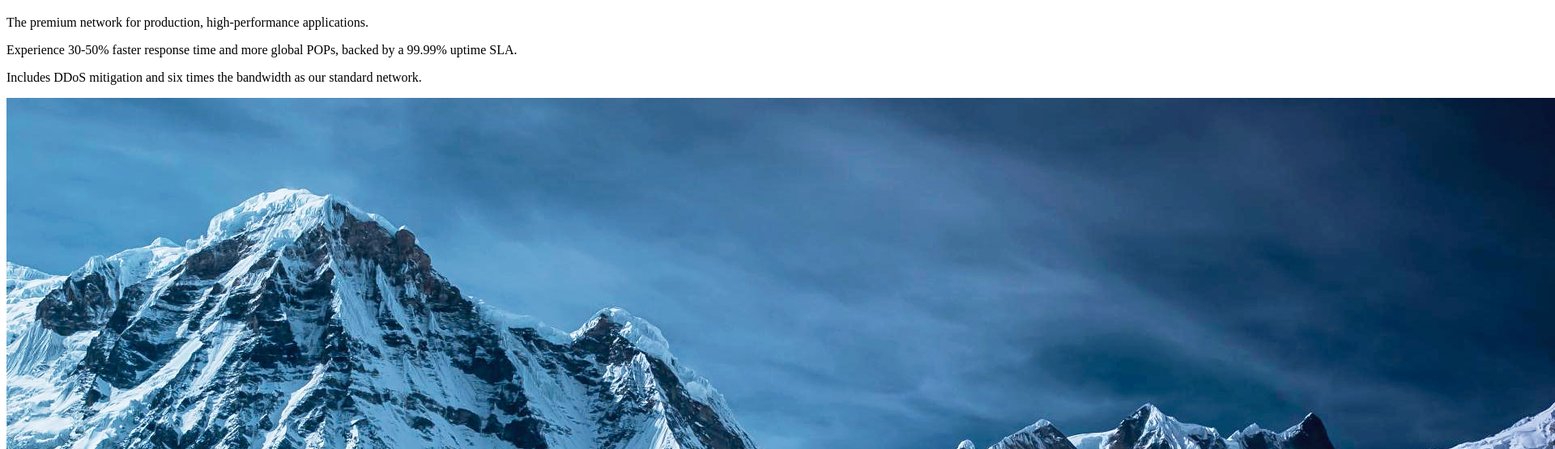
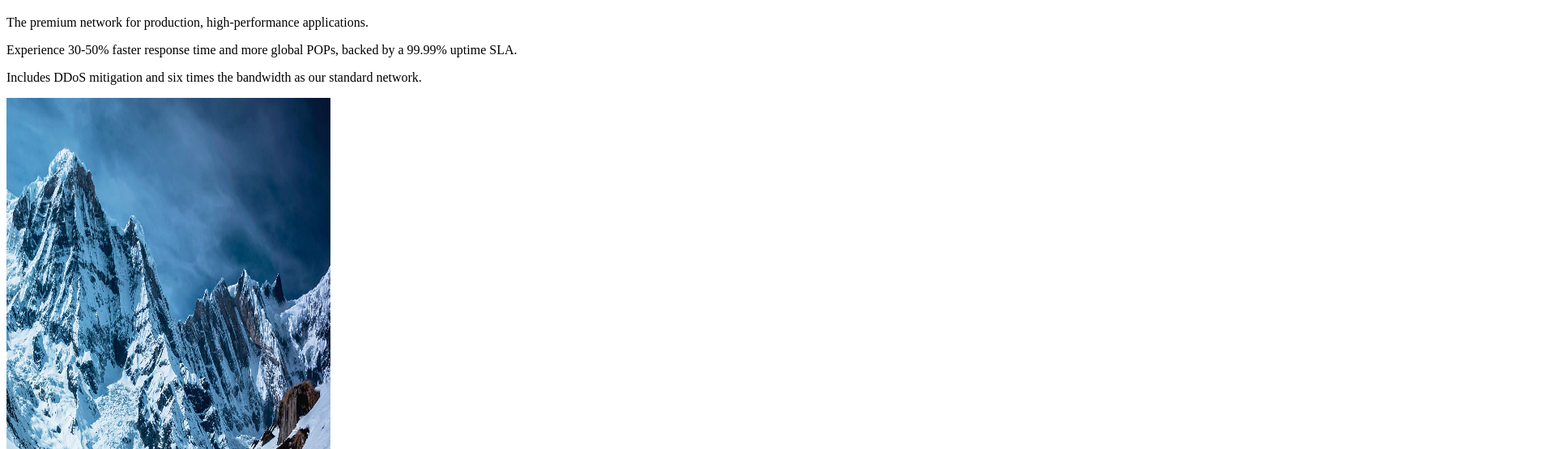
Before and after one commit to steffenkjekken/my-first-repo, a plain HTML site: page Index.html in a window 1280 px wide. Shown: the part 61-616 px from the top of the page at 81% size, 1920 px wide, since content can reach past the window. Drawn offline with Linux system fonts and the light colour scheme.

Commit message:
Update Index.html

```diff
--- a/Index.html
+++ b/Index.html
@@ -11,6 +11,8 @@
     <p>The premium network for production, high-performance applications. </p>
     <p>Experience 30-50% faster response time and more global POPs, backed by a 99.99% uptime SLA.</p>
     <p>Includes DDoS mitigation and six times the bandwidth as our standard network.</p>
-    <p><img src="images/rainydayssss.jpg" alt="rainydayssss"></p>
+    <p><img src="images/rainydayssss.jpg" alt="rainydayssss"
+        width="400"
+        height="500" /></p>
 </body>
 </html>
```
